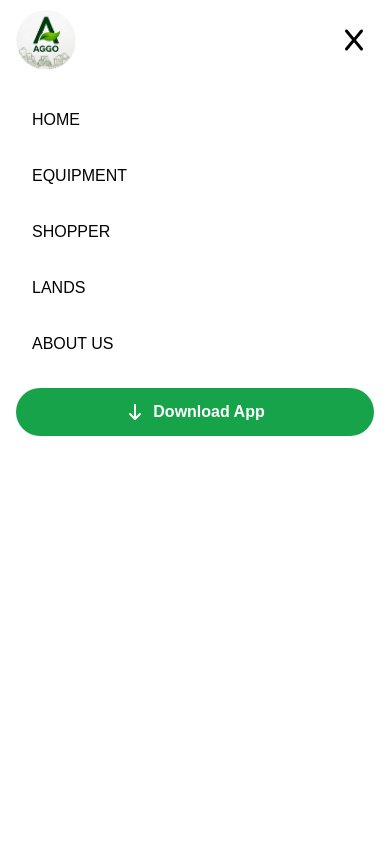
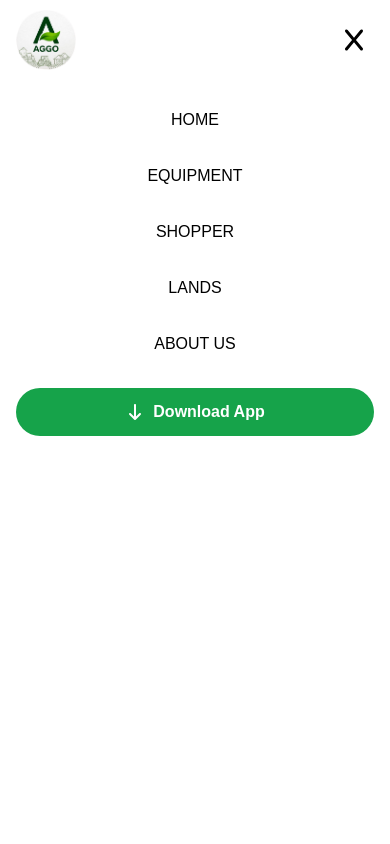
Before and after one commit to SurajRawat12345/Aggo-web, a Next.js app: page / in a window 390 px wide. Both pictures are taken after a click on the button "Open main menu". Shown: the top 844 px of the page. Built offline with nearby package versions, Linux system fonts and the light colour scheme.

Commit message:
minor nav fix

```diff
--- a/src/components/Header.js
+++ b/src/components/Header.js
@@ -113,7 +113,7 @@ export default function Header() {
             isOpen ? "translate-x-0" : "translate-x-full"
           }`}
         >
-          <div className="p-4 space-y-2">
+          <div className="p-4 space-y-2 text-center">
             {navLinks.map((link) => (
               <Link
                 key={link.label}
```
